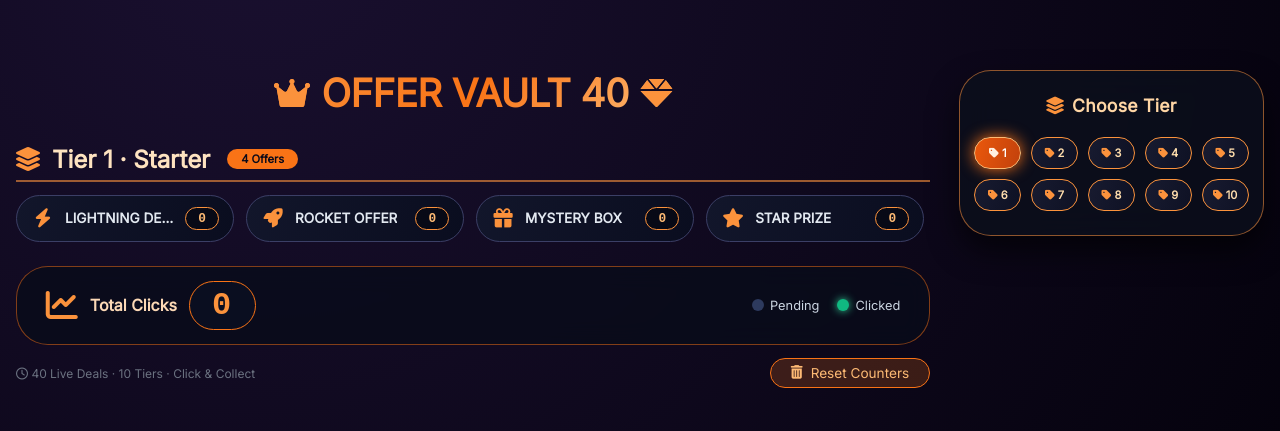
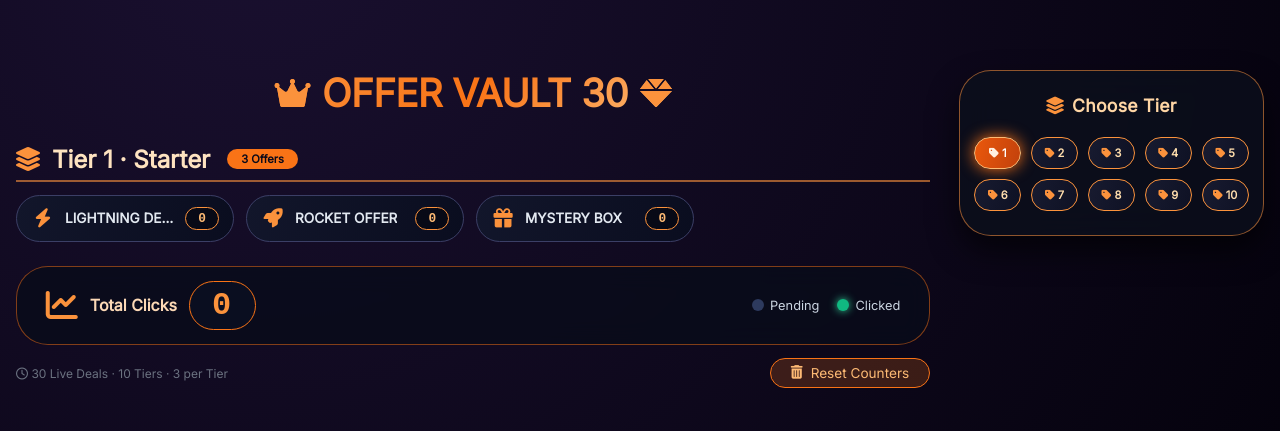
Before and after one commit to newdiskfox/OfferJaan, a plain HTML site: page index.html in a window 1280 px wide. Shown: the part 171-602 px from the top of the page. Drawn offline with Linux system fonts and the light colour scheme.

Commit message:
Update index.html

```diff
--- a/index.html
+++ b/index.html
@@ -3,7 +3,7 @@
 <head>
   <meta charset="UTF-8">
   <meta name="viewport" content="width=device-width, initial-scale=1.0, maximum-scale=1.0, user-scalable=yes, shrink-to-fit=no, viewport-fit=cover">
-  <title>🔥 VAULT 40 | 10 Exclusive Tiers</title>
+  <title>🔥 VAULT 30 | 10 Exclusive Tiers</title>
   <link rel="preconnect" href="https://fonts.googleapis.com">
   <link rel="preconnect" href="https://fonts.gstatic.com" crossorigin>
   <link href="https://fonts.googleapis.com/css2?family=Inter:opsz,wght@14..32,400;500;600;700;800&display=swap" rel="stylesheet">
@@ -39,7 +39,6 @@
       min-width: 280px;
     }
 
-    /* desktop sidebar (10 triggers in 2 rows of 5) */
     .level-sidebar {
       flex: 0.9;
       min-width: 210px;
@@ -349,7 +348,6 @@
       align-items: center;
     }
 
-    /* Mobile layout */
     @media (max-width: 850px) {
       body { padding: 1rem 0.8rem; }
       .main-container { flex-direction: column; }
@@ -411,10 +409,9 @@
 <div class="main-container">
   <div class="content-area">
     <div class="hero">
-      <h1><i class="fas fa-crown"></i> OFFER VAULT 40 <i class="fas fa-gem"></i></h1>
+      <h1><i class="fas fa-crown"></i> OFFER VAULT 30 <i class="fas fa-gem"></i></h1>
     </div>
 
-    <!-- mobile triggers (10 buttons, 2 rows of 5) -->
     <div class="mobile-tier-bar" id="mobileTierBar">
       <h3><i class="fas fa-layer-group"></i> Choose Tier</h3>
       <div class="mobile-triggers" id="mobileTriggers"></div>
@@ -423,7 +420,7 @@
     <div class="section-title">
       <i class="fas fa-layer-group"></i>
       <h2 id="levelName">Tier 1 · Starter</h2>
-      <div class="badge" id="levelBadge">4 Offers</div>
+      <div class="badge" id="levelBadge">3 Offers</div>
     </div>
     <div id="offersGrid" class="btn-grid"></div>
 
@@ -440,12 +437,11 @@
     </div>
 
     <footer>
-      <span><i class="far fa-clock"></i> 40 Live Deals · 10 Tiers · Click & Collect</span>
+      <span><i class="far fa-clock"></i> 30 Live Deals · 10 Tiers · 3 per Tier</span>
       <div class="reset-btn" id="resetAllBtn"><i class="fas fa-trash-alt"></i> Reset Counters</div>
     </footer>
   </div>
 
-  <!-- desktop sidebar: 10 triggers (2 rows of 5) -->
   <div class="level-sidebar">
     <h3><i class="fas fa-layer-group"></i> Choose Tier</h3>
     <div class="triggers-grid" id="desktopTriggers"></div>
@@ -454,7 +450,7 @@
 
 <script>
   (function() {
-    // ----- 40 LINKS (exactly from your second block, maintaining order) -----
+    // 30 LINKS (first 30 from your 40 links, organized as 10 tiers × 3 each)
     const ALL_LINKS = [
       "https://socialconventcontext.com/udvi4nwfg?key=563ac815112f3919fcd3f132d782a2dc",
       "https://socialconventcontext.com/r8j95yx5d?key=34b2e7492308ae98d77042fed65db3fc",
@@ -485,20 +481,9 @@
       "https://socialconventcontext.com/sdg9ee4cw?key=370454e7b6ce9f86adc1b236e1f346b8",
       "https://socialconventcontext.com/g3gtefp23v?key=e957fb12dbab1a748c1cc681685a4a3d",
       "https://socialconventcontext.com/hizwb3kum6?key=21f3ab8973d56caab82fbc4a65aeb33c",
-      "https://socialconventcontext.com/dw2z2fid?key=db8f0f8f8c7a1b1f6ec185f9f3fb45e0",
-      "https://socialconventcontext.com/ueqzvpfm8?key=c957469b2411c59601449dd030e0db9c",
-      "https://socialconventcontext.com/gjj8w61p?key=1f1b7c87e3341c743fc56212a0f86067",
-      "https://socialconventcontext.com/s5dka172?key=e8c9cdc77edf79ce2912ccc85528f708",
-      "https://socialconventcontext.com/qzsr5dudf6?key=2f0cef4977e0b09480bd5b7769960157",
-      "https://socialconventcontext.com/nbdew3qhqw?key=f8c3ff33cf224df228052d7d73f05580",
-      "https://socialconventcontext.com/js5jjdsg8?key=a1b712865611b7697ddbb74a70077beb",
-      "https://socialconventcontext.com/m0uivqg0?key=5248352277977696234894ea175fe3cb",
-      "https://socialconventcontext.com/pu8b6cved2?key=140031f124cd675b901afdb29b6f6a5a",
-      "https://socialconventcontext.com/xt3nvqebh?key=6c59f510d478e3afbdf0959bb26f0a4a",
-      "https://socialconventcontext.com/j33emhtg?key=1c8fcf2505132a33c34429fe9f71ee55"
+      "https://socialconventcontext.com/dw2z2fid?key=db8f0f8f8c7a1b1f6ec185f9f3fb45e0"
     ];
 
-    // Offer names & icons (matching your list, 40 entries)
     const OFFER_DATA = [
       { name: "LIGHTNING DEAL", icon: "bolt" },
       { name: "ROCKET OFFER", icon: "rocket" },
@@ -529,24 +514,13 @@
       { name: "NEON DRIVE", icon: "car-side" },
       { name: "GEM RUSH", icon: "gem" },
       { name: "GOLD COINS", icon: "coins" },
-      { name: "BITCOIN DROP", icon: "bitcoin" },
-      { name: "HOUSE DEAL", icon: "home" },
-      { name: "COFFEE GOLD", icon: "mug-hot" },
-      { name: "MOCHA ROYAL", icon: "mug-hot" },
-      { name: "BMW PREMIUM", icon: "car" },
-      { name: "CAFE SPECIAL", icon: "mug-hot" },
-      { name: "PHONE PRO", icon: "mobile-alt" },
-      { name: "LAPTOP DEAL", icon: "laptop" },
-      { name: "AUDIO PRO", icon: "headphones" },
-      { name: "TV PREMIUM", icon: "tv" },
-      { name: "BONUS FINAL", icon: "gift" }
+      { name: "BITCOIN DROP", icon: "bitcoin" }
     ];
 
-    const TOTAL_OFFERS = 40;
-    const OFFERS_PER_TIER = 4;   // 10 tiers * 4 = 40
+    const TOTAL_OFFERS = 30;
+    const OFFERS_PER_TIER = 3;
     const TOTAL_TIERS = 10;
 
-    // Build tier map: tier 1..10 each has 4 offers
     const TIER_OFFERS = {};
     for (let t = 1; t <= TOTAL_TIERS; t++) {
       TIER_OFFERS[t] = [];
@@ -560,12 +534,10 @@
       }
     }
 
-    // State
     let clickCounts = new Array(TOTAL_OFFERS).fill(0);
-    const STORAGE_KEY = "vault40_tracker";
+    const STORAGE_KEY = "vault30_tracker";
     let currentTier = 1;
 
-    // DOM elements
     const offersGrid = document.getElementById("offersGrid");
     const levelNameEl = document.getElementById("levelName");
     const levelBadgeEl = document.getElementById("levelBadge");
@@ -625,7 +597,6 @@
         `;
 
         btn.addEventListener("click", (e) => {
-          // increment count
           clickCounts[globalIdx] += 1;
           saveCounts();
           updateTotalDisplay();
@@ -640,14 +611,12 @@
       if (tier < 1 || tier > TOTAL_TIERS) return;
       currentTier = tier;
 
-      // Update desktop buttons
       document.querySelectorAll(".level-btn").forEach(btn => {
         const level = parseInt(btn.getAttribute("data-level"), 10);
         if (level === tier) btn.classList.add("active");
         else btn.classList.remove("active");
       });
 
-      // Update mobile buttons
       document.querySelectorAll(".mobile-tier-btn").forEach(btn => {
         const level = parseInt(btn.getAttribute("data-level"), 10);
         if (level === tier) btn.classList.add("active");
@@ -662,7 +631,6 @@
       if (mobileTriggers) mobileTriggers.innerHTML = "";
 
       for (let i = 1; i <= TOTAL_TIERS; i++) {
-        // Desktop trigger
         if (desktopTriggers) {
           const dBtn = document.createElement("div");
           dBtn.className = "level-btn";
@@ -672,7 +640,6 @@
           desktopTriggers.appendChild(dBtn);
         }
 
-        // Mobile trigger
         if (mobileTriggers) {
           const mBtn = document.createElement("div");
           mBtn.className = "mobile-tier-btn";
@@ -691,7 +658,6 @@
       renderCurrentTier();
     }
 
-    // Initialize everything
     loadCounts();
     buildTriggers();
     setActiveTier(1);
```
